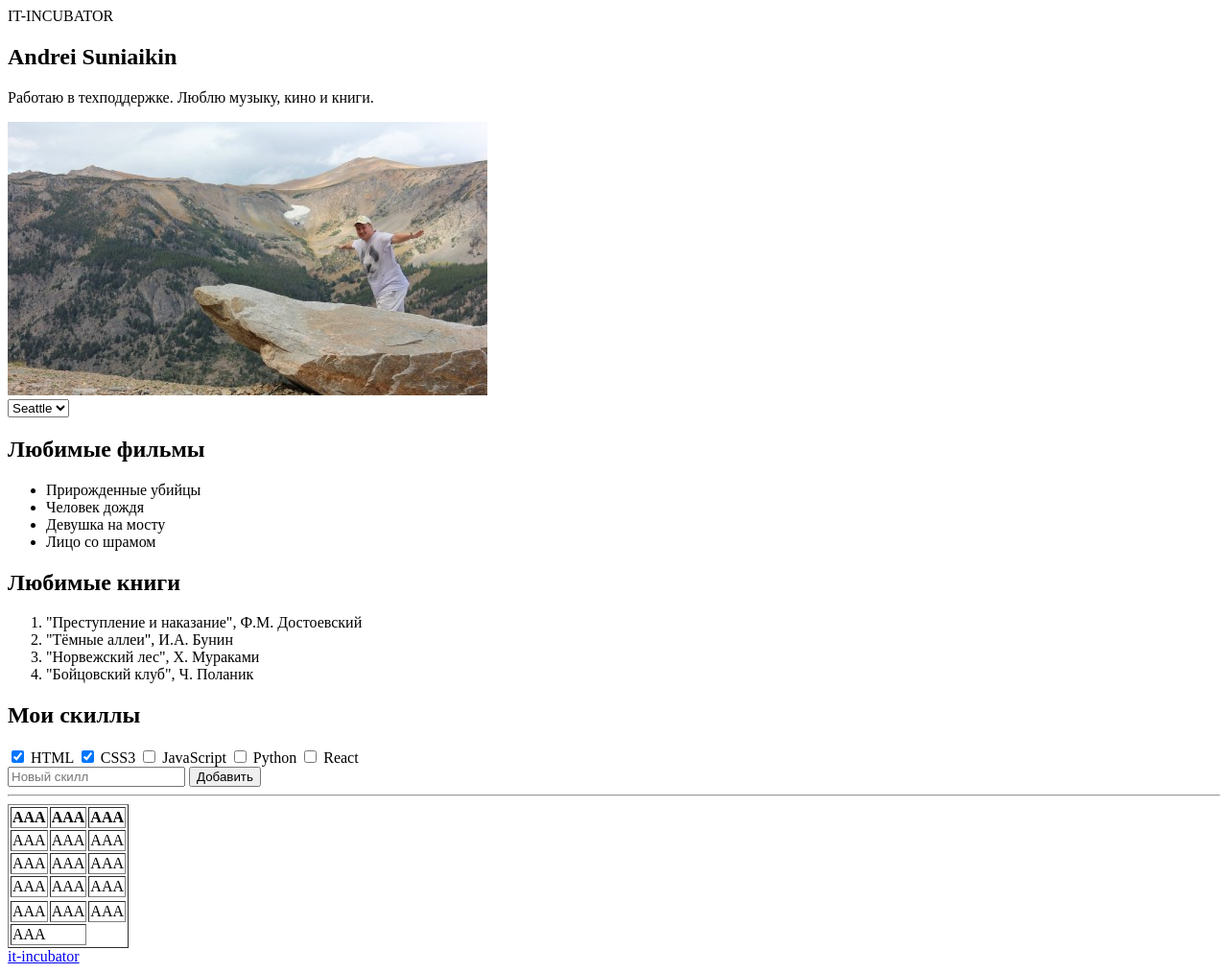
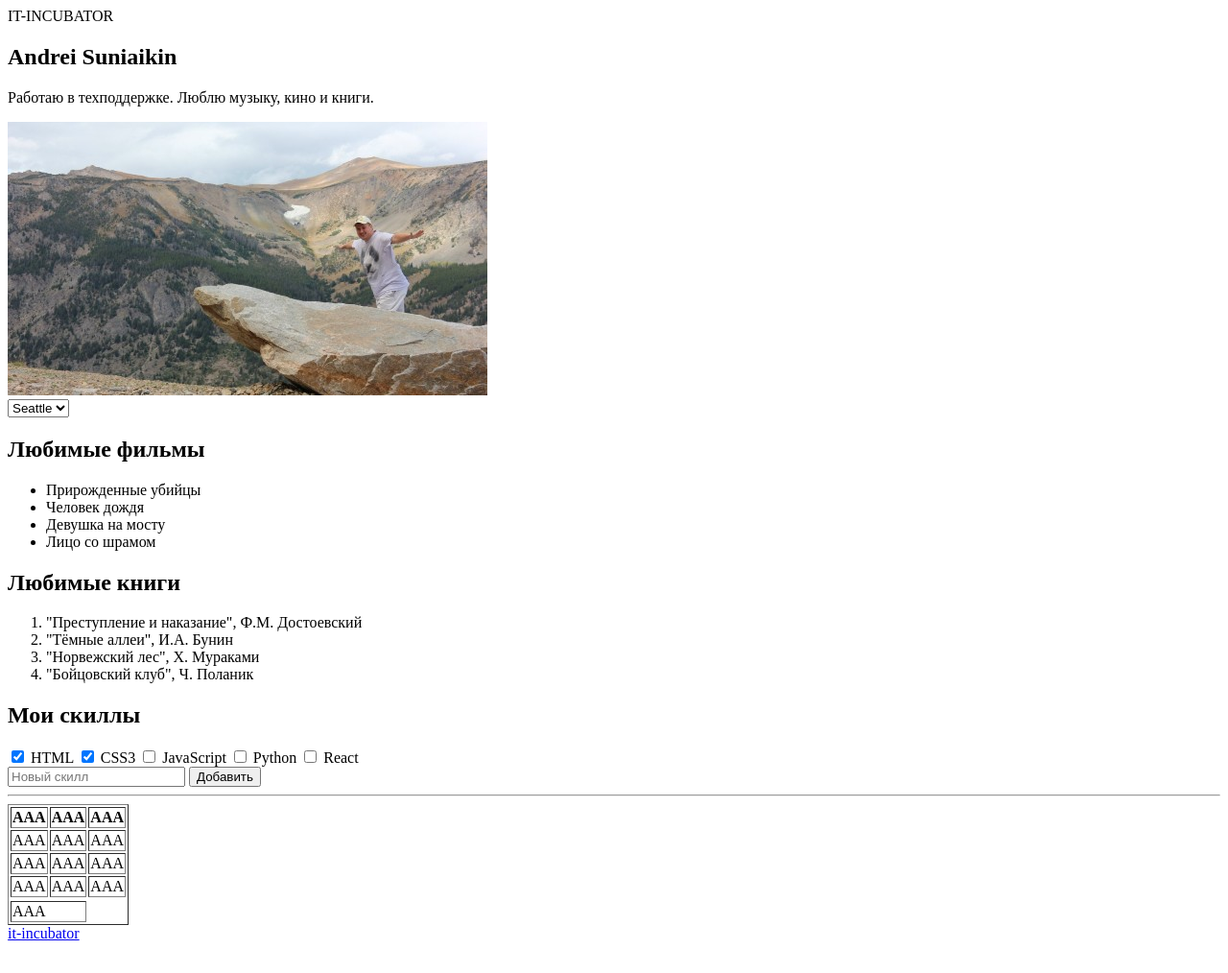
Before and after one commit to suniaikin/1-hw-with-auto-test-html-css-main, a plain HTML site: page index.html in a window 1280 px wide. Shown: the whole page at 96% size. After the commit the page ends 990 px from the top, so only its background shows below. Drawn offline with Linux system fonts and the light colour scheme.

Commit message:
removal of a row

```diff
--- a/index.html
+++ b/index.html
@@ -110,11 +110,6 @@
             </tr>
             <tr>
             <tr>
-              <td>AAA</td>
-              <td>AAA</td>
-              <td>AAA</td>
-            </tr>
-            <tr>
               <td colspan="2">AAA </td> <!-- условие задачи не соответствует требованиям алгоритма автопроверки домашнего задания-->
             </tr>
       </table>
```
